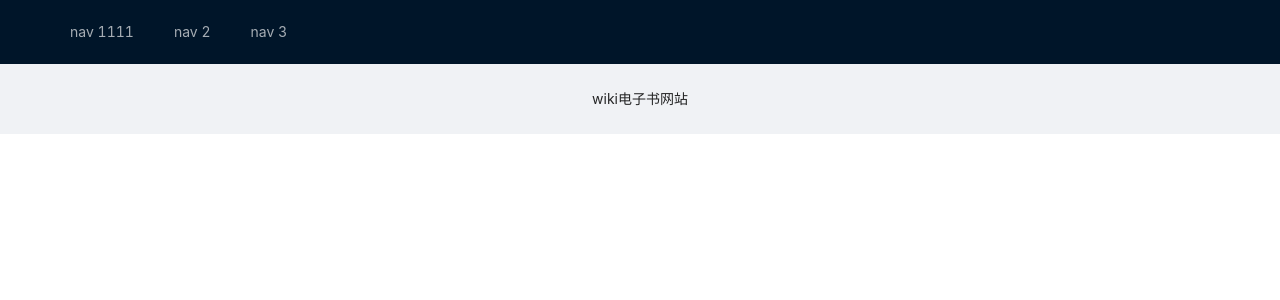
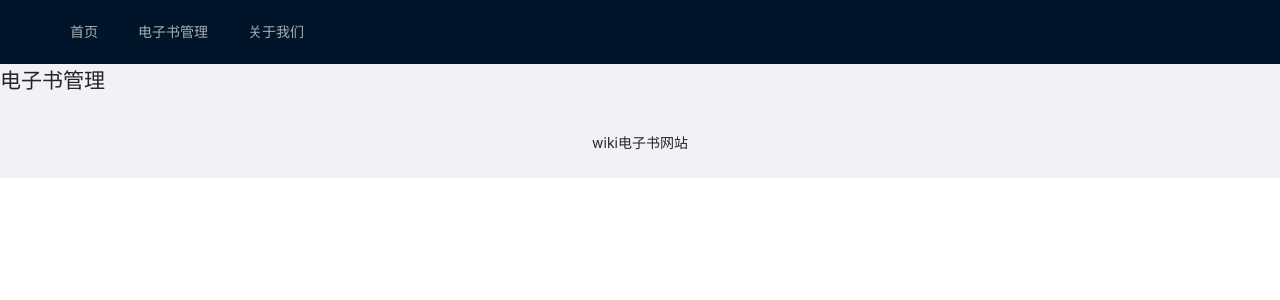
Before and after one commit to FengCindy/maautoplatform, a Vue app in the folder web/: page /admin/ebook in a window 1280 px wide. Shown: the top 300 px of the page. Built offline with nearby package versions, Linux system fonts and the light colour scheme; no server answers.

Commit message:
增加电子书管理页面 新页面开发：页面、路由、菜单

```diff
--- a/web/src/components/the-header.vue
+++ b/web/src/components/the-header.vue
@@ -6,9 +6,15 @@
                 mode="horizontal"
                 :style="{ lineHeight: '64px' }"
         >
-            <a-menu-item key="1">nav 1111</a-menu-item>
-            <a-menu-item key="2">nav 2</a-menu-item>
-            <a-menu-item key="3">nav 3</a-menu-item>
+            <a-menu-item key="/">
+                <router-link to="/">首页</router-link>
+            </a-menu-item>
+            <a-menu-item key="/admin/ebook">
+                <router-link to="/admin/ebook">电子书管理</router-link>
+            </a-menu-item>
+            <a-menu-item key="/about">
+                <router-link to="/about">关于我们</router-link>
+            </a-menu-item>
         </a-menu>
         <!--                v-model:selectedKeys="selectedKeys1"-->
     </a-layout-header>
--- a/web/src/router/index.ts
+++ b/web/src/router/index.ts
@@ -1,6 +1,7 @@
 import { createRouter, createWebHistory, RouteRecordRaw } from 'vue-router'
 import Home from '../views/home.vue'
 import About from '../views/about.vue'
+import AdminEbook from '../views/admin/admin-ebook.vue'
 
 
 const routes: Array<RouteRecordRaw> = [
@@ -17,7 +18,12 @@ const routes: Array<RouteRecordRaw> = [
     // this generates a separate chunk (about.[hash].js) for this route
     // which is lazy-loaded when the route is visited.
     // component: () => import(/* webpackChunkName: "about" */ '../views/about.vue')  //懒加载，若项目加载比较大，可使用懒加载
-  }
+  },
+  {
+    path: '/admin/ebook',
+    name: 'AdminEbook',
+    component: AdminEbook
+  },
 ]
 
 const router = createRouter({
--- /dev/null
+++ b/web/src/views/admin/admin-ebook.vue
@@ -0,0 +1,5 @@
+<template>
+  <div class="about">
+    <h1>电子书管理</h1>
+  </div>
+</template>
```
